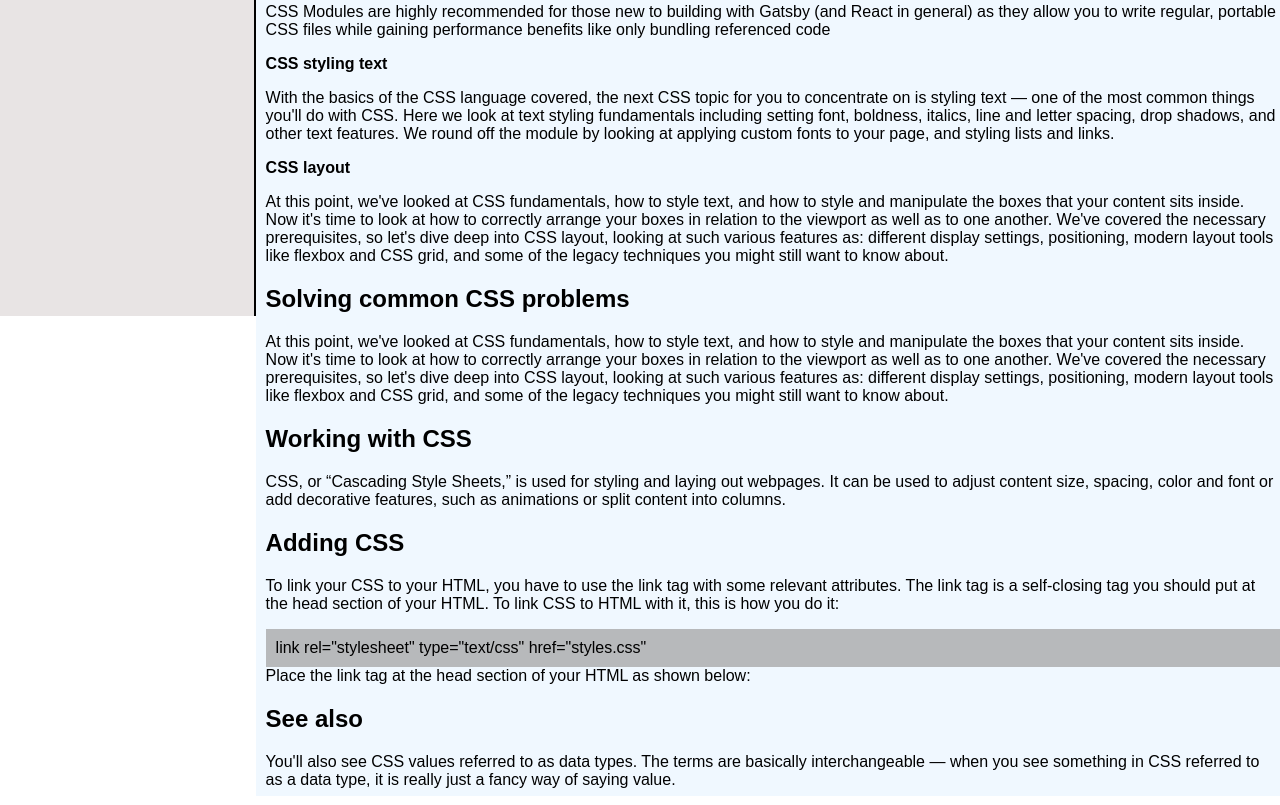
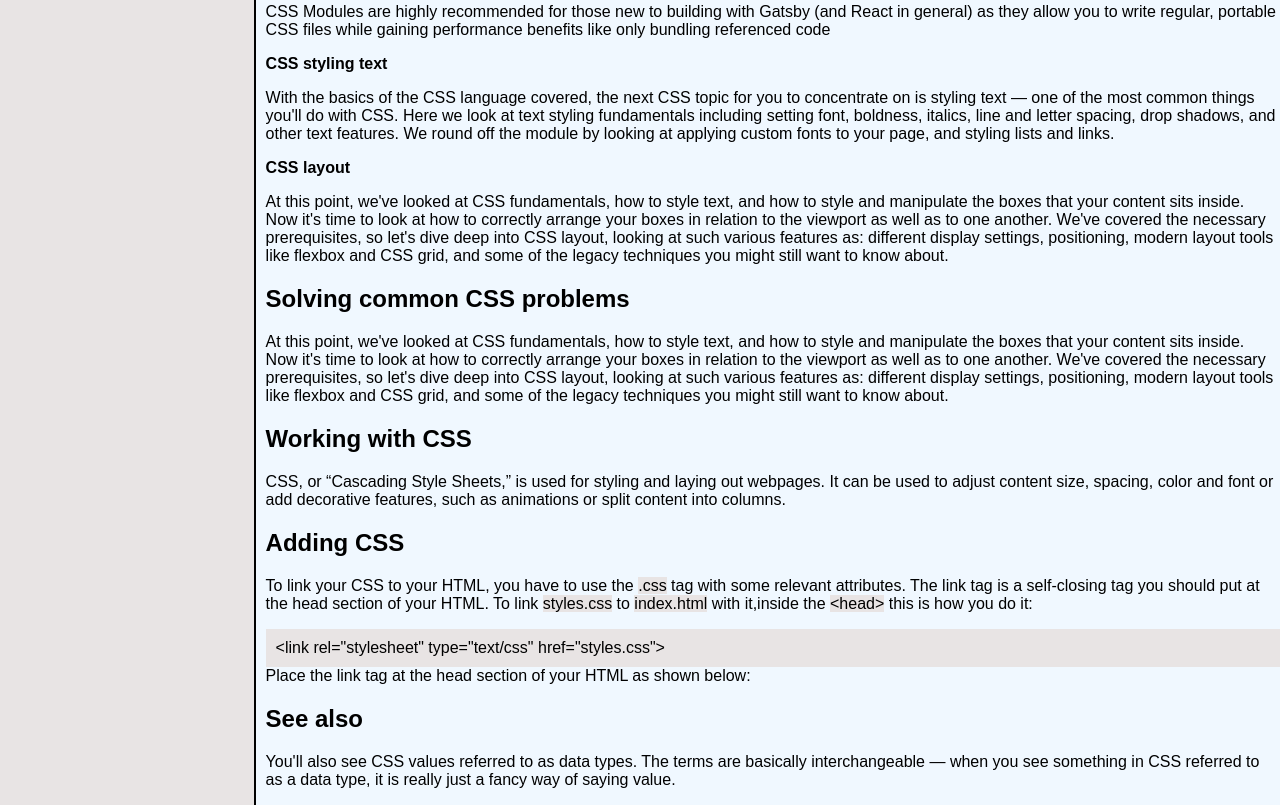
Before and after one commit to KwintDimon/Html-Css, a plain HTML site: page task 1.6/index.html in a window 1280 px wide. Shown: the part 484-1289 px from the top of the page. Drawn offline with Linux system fonts and the light colour scheme.

Commit message:
change3 task1.6

```diff
--- a/task 1.6/index.html
+++ b/task 1.6/index.html
@@ -57,11 +57,11 @@
           <p>CSS, or “Cascading Style Sheets,” is used for styling and laying out webpages. It can be used to adjust content size, spacing, color and font or add decorative features, such as animations or split content into columns.</p>
 
           <h2 id="Adding CSS"><span>Adding CSS</span></h2>
-          <p>To link your CSS to your HTML, you have to use the link tag with some relevant attributes.
+          <p>To link your CSS to your HTML, you have to use the <span class="css">.css</span> tag with some relevant attributes.
 
             The link tag is a self-closing tag you should put at the head section of your HTML.
 
-            To link CSS to HTML with it, this is how you do it:
+            To link  <span class="css">styles.css</span> to <span class="css">index.html</span> with it,inside the <span class="head">head</span> this is how you do it:
 
             <div class="link">link rel="stylesheet" type="text/css" href="styles.css"</div>
             Place the link tag at the head section of your HTML as shown below:</p>
--- a/task 1.6/style.scss
+++ b/task 1.6/style.scss
@@ -15,7 +15,7 @@ span{
 
 .wrapper{
   display: flex;
-  height: 100vw;
+  height: 100%;
 }
 
 .main-content{
@@ -25,7 +25,6 @@ span{
 
 .sidebar{
   width: 25%;
-  height: 100vh;
   border-right: 2px solid black;
   background-color:rgb(232, 228, 228)
 }
@@ -52,6 +51,8 @@ li{
 
 a{
   text-decoration: none;
+  color:inherit;
+  cursor:wait;
 }
 
 .main-content{
@@ -60,8 +61,29 @@ a{
 }
 
 .link{
-  background-color:rgb(183, 185, 187);
+  background-color:rgb(232, 228, 228);
   padding: 10px 10px;
+}
+
+.link::before{
+  content:"<"
+}
+
+.link::after{
+  content:">"
+}
+
+.head{
+  background-color:rgb(232, 228, 228);
+  font-weight: normal;
+}
+
+.head::before{
+  content:"<"
+}
+
+.head::after{
+  content:">"
 }
 
 h3{
@@ -70,10 +92,7 @@ h3{
   font-size: 16px;
 }
 
-a:hover{
-  background-image: url(../img/free-icon-cleaning-8530818.png);
-  height: 20px;
-  width: 20px;
-  color:black;
-  cursor: pointer;
+.css{
+  background-color:rgb(232, 228, 228);
+  font-weight: normal;
 }
```
Also changed, not shown: task 1.6/style.css.
